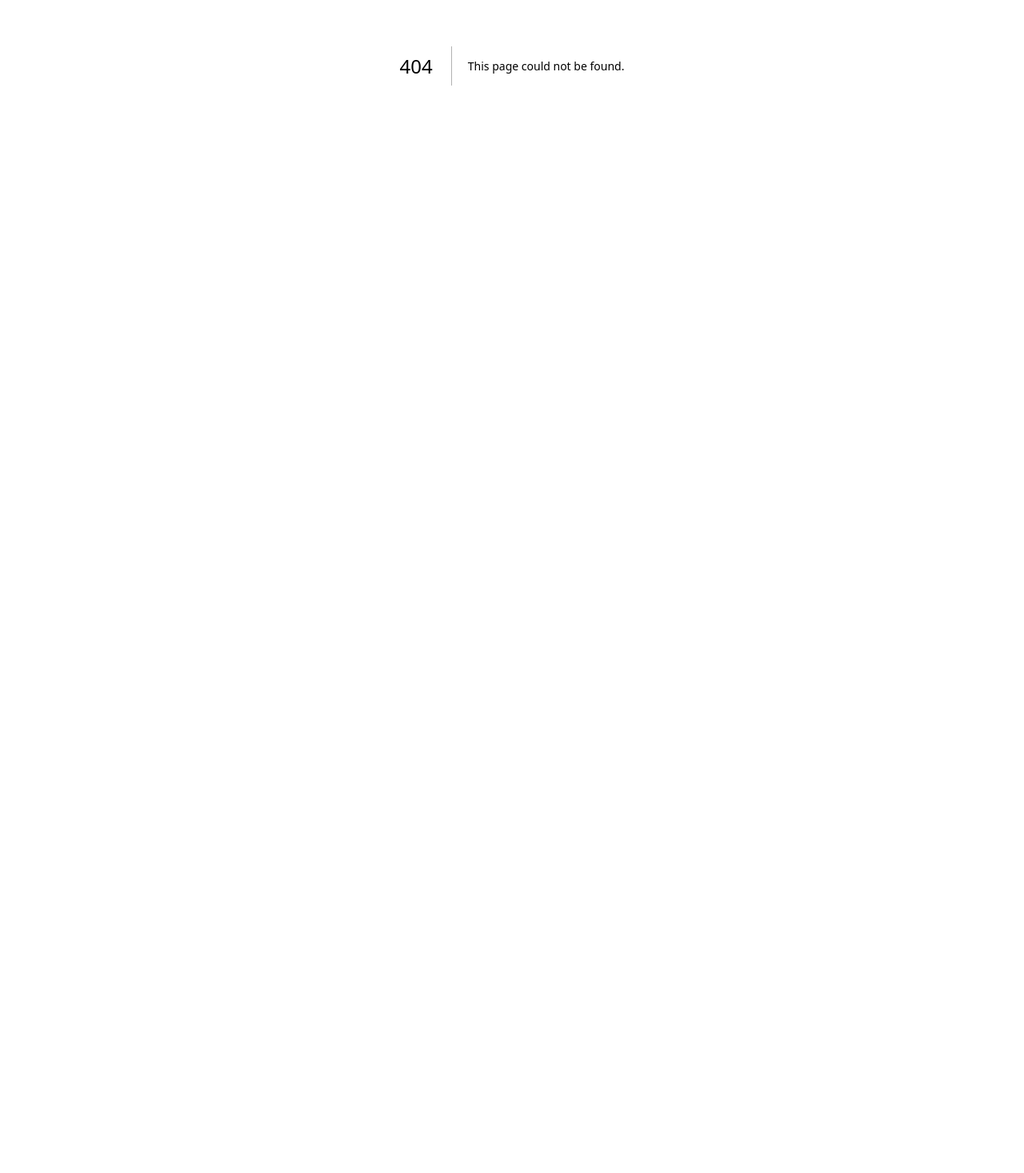
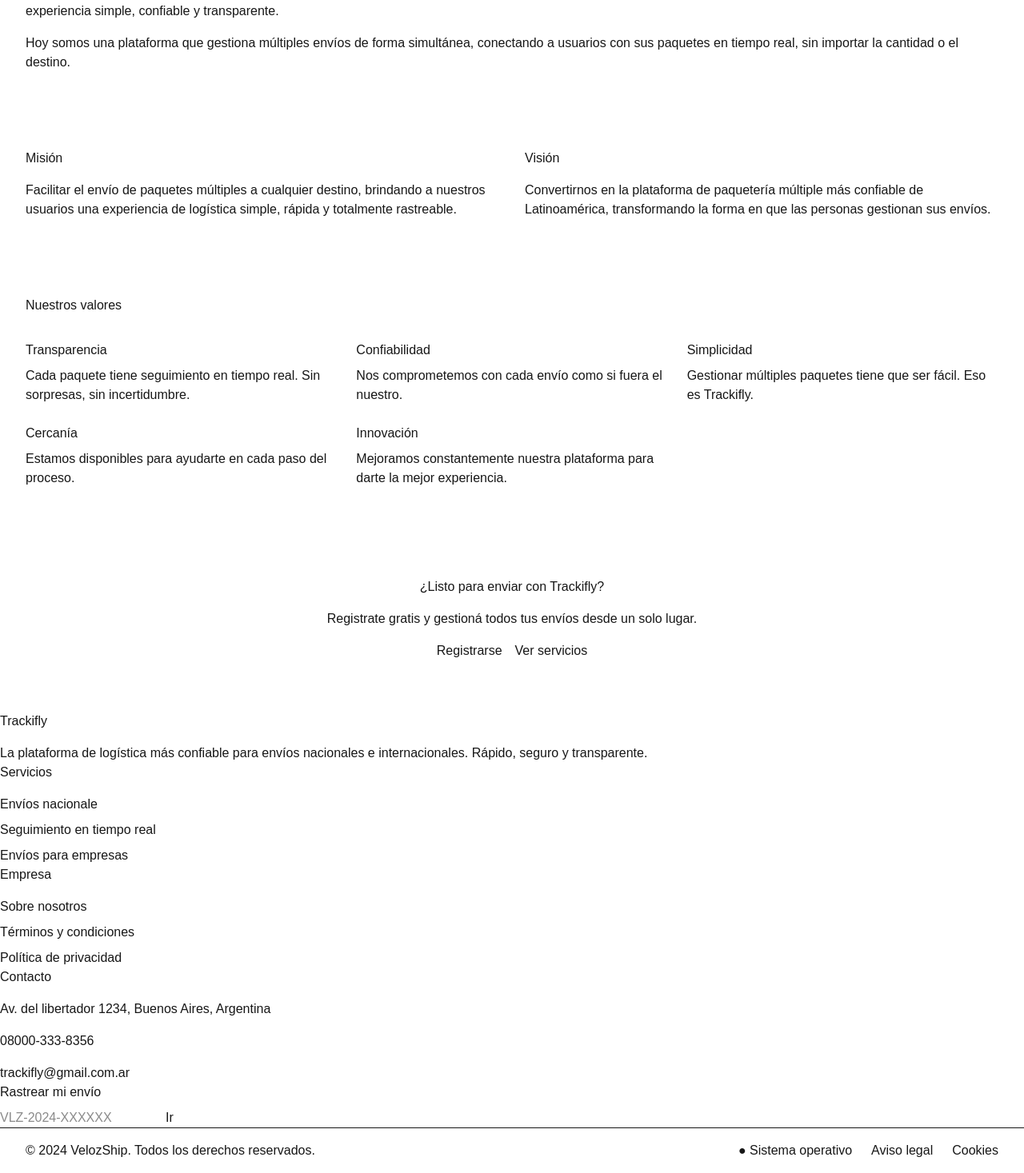
Before and after one commit to trackifly-app/Front-TrackiFly, a Next.js app in the folder front/: page /about in a window 1280 px wide. Before the commit this address had no page. Shown: the part 318-1785 px from the top of the page at 80% size. Before the commit the page ends 800 px from the top, so only its background shows below. Built offline with nearby package versions, Linux system fonts and the light colour scheme.

Commit message:
footer con enlace de navegaación en layout y ruta /about sobre nosotros sin estilos

```diff
--- /dev/null
+++ b/front/src/app/about/page.tsx
@@ -0,0 +1,97 @@
+const AboutUs = () => {
+  return (
+    <div>
+      <main>
+        <section className="flex flex-col items-center text-center px-8 py-20">
+          <h1>Sobre Nosotros</h1>
+          <p>
+            Conocé a Trackifly, la plataforma que conecta personas con sus
+            envíos.
+          </p>
+        </section>
+
+        <section className="flex flex-col gap-4 px-8 py-12">
+          <h2>Nuestra historia</h2>
+          <p>
+            Trackifly nació de la necesidad de simplificar la logística de
+            paquetería para personas. Desde nuestros inicios, nos enfocamos en
+            hacer que cada envío sea una experiencia simple, confiable y
+            transparente.
+          </p>
+          <p>
+            Hoy somos una plataforma que gestiona múltiples envíos de forma
+            simultánea, conectando a usuarios con sus paquetes en tiempo real,
+            sin importar la cantidad o el destino.
+          </p>
+        </section>
+
+        <section className="grid grid-cols-2 gap-8 px-8 py-12">
+          <div className="flex flex-col gap-4">
+            <h2>Misión</h2>
+            <p>
+              Facilitar el envío de paquetes múltiples a cualquier destino,
+              brindando a nuestros usuarios una experiencia de logística simple,
+              rápida y totalmente rastreable.
+            </p>
+          </div>
+          <div className="flex flex-col gap-4">
+            <h2>Visión</h2>
+            <p>
+              Convertirnos en la plataforma de paquetería múltiple más confiable
+              de Latinoamérica, transformando la forma en que las personas
+              gestionan sus envíos.
+            </p>
+          </div>
+        </section>
+
+        <section className="flex flex-col gap-8 px-8 py-12">
+          <h2>Nuestros valores</h2>
+          <div className="grid grid-cols-3 gap-6">
+            <div className="flex flex-col gap-2">
+              <h3>Transparencia</h3>
+              <p>
+                Cada paquete tiene seguimiento en tiempo real. Sin sorpresas,
+                sin incertidumbre.
+              </p>
+            </div>
+            <div className="flex flex-col gap-2">
+              <h3>Confiabilidad</h3>
+              <p>Nos comprometemos con cada envío como si fuera el nuestro.</p>
+            </div>
+            <div className="flex flex-col gap-2">
+              <h3>Simplicidad</h3>
+              <p>
+                Gestionar múltiples paquetes tiene que ser fácil. Eso es
+                Trackifly.
+              </p>
+            </div>
+            <div className="flex flex-col gap-2">
+              <h3>Cercanía</h3>
+              <p>Estamos disponibles para ayudarte en cada paso del proceso.</p>
+            </div>
+            <div className="flex flex-col gap-2">
+              <h3>Innovación</h3>
+              <p>
+                Mejoramos constantemente nuestra plataforma para darte la mejor
+                experiencia.
+              </p>
+            </div>
+          </div>
+        </section>
+
+        <section className="flex flex-col items-center gap-4 px-8 py-16">
+          <h2>¿Listo para enviar con Trackifly?</h2>
+          <p>
+            Registrate gratis y gestioná todos tus envíos desde un solo lugar.
+          </p>
+          <div className="flex gap-4">
+            <button>Registrarse</button>
+            <button>Ver servicios</button>
+          </div>
+        </section>
+      </main>
+    </div>
+  );
+};
+
+export default AboutUs;
--- a/front/src/app/layout.tsx
+++ b/front/src/app/layout.tsx
@@ -1,6 +1,7 @@
 import type { Metadata } from "next";
 import { Geist, Geist_Mono } from "next/font/google";
 import "./globals.css";
+import Footer from "@/components/Footer";
 
 const geistSans = Geist({
   variable: "--font-geist-sans",
@@ -27,7 +28,9 @@ export default function RootLayout({
       lang="en"
       className={`${geistSans.variable} ${geistMono.variable} h-full antialiased`}
     >
-      <body className="min-h-full flex flex-col">{children}</body>
+      <body className="min-h-full flex flex-col">{children}
+        <Footer />
+      </body>
     </html>
   );
 }
--- a/front/src/app/page.tsx
+++ b/front/src/app/page.tsx
@@ -1,7 +1,6 @@
-import Image from "next/image";
-
 export default function Home() {
   return (
-
+    <>
+    </>
   )
 }
--- /dev/null
+++ b/front/src/components/Footer.tsx
@@ -0,0 +1,59 @@
+import Link from "next/link";
+
+const Footer = () => {
+  return (
+    <footer>
+      <div className="flex flex-col gap-4">
+        <span>Trackifly</span>
+        <p>
+          La plataforma de logística más confiable para envíos nacionales e
+          internacionales. Rápido, seguro y transparente.{" "}
+        </p>
+      </div>
+
+      <div className="flex flex-col gap-4">
+        <h3>Servicios</h3>
+        <ul className="flex flex-col gap-2 list-none">
+          <li>Envíos nacionale</li>
+          <li>Seguimiento en tiempo real</li>
+          <li>Envíos para empresas</li>
+        </ul>
+      </div>
+
+      <div className="flex flex-col gap-4">
+        <h3>Empresa</h3>
+        <ul className="flex flex-col gap-2 list-none">
+          <Link href="/about">Sobre nosotros</Link>
+          <li>Términos y condiciones</li>
+          <li>Política de privacidad</li>
+        </ul>
+      </div>
+
+      <div className="flex flex-col gap-4">
+        <h3>Contacto</h3>
+        <p>Av. del libertador 1234, Buenos Aires, Argentina</p>
+        <p>08000-333-8356</p>
+        <p>trackifly@gmail.com.ar</p>
+      </div>
+
+      <div className="flex flex-col gap-2">
+        <label htmlFor="">Rastrear mi envío</label>
+        <div>
+          <input type="text" placeholder="VLZ-2024-XXXXXX" className="flex-1" />
+          <button>Ir</button>
+        </div>
+      </div>
+
+      <div className="flex justify-between items-center px-8 py-4 border-t">
+        <p>© 2024 VelozShip. Todos los derechos reservados.</p>
+        <div className="flex gap-6">
+          <span>● Sistema operativo</span>
+          <a href="#">Aviso legal</a>
+          <a href="#">Cookies</a>
+        </div>
+      </div>
+    </footer>
+  );
+};
+
+export default Footer;
```
Also changed, not shown: 1 other file (tests, documents, lock files or other folders).
